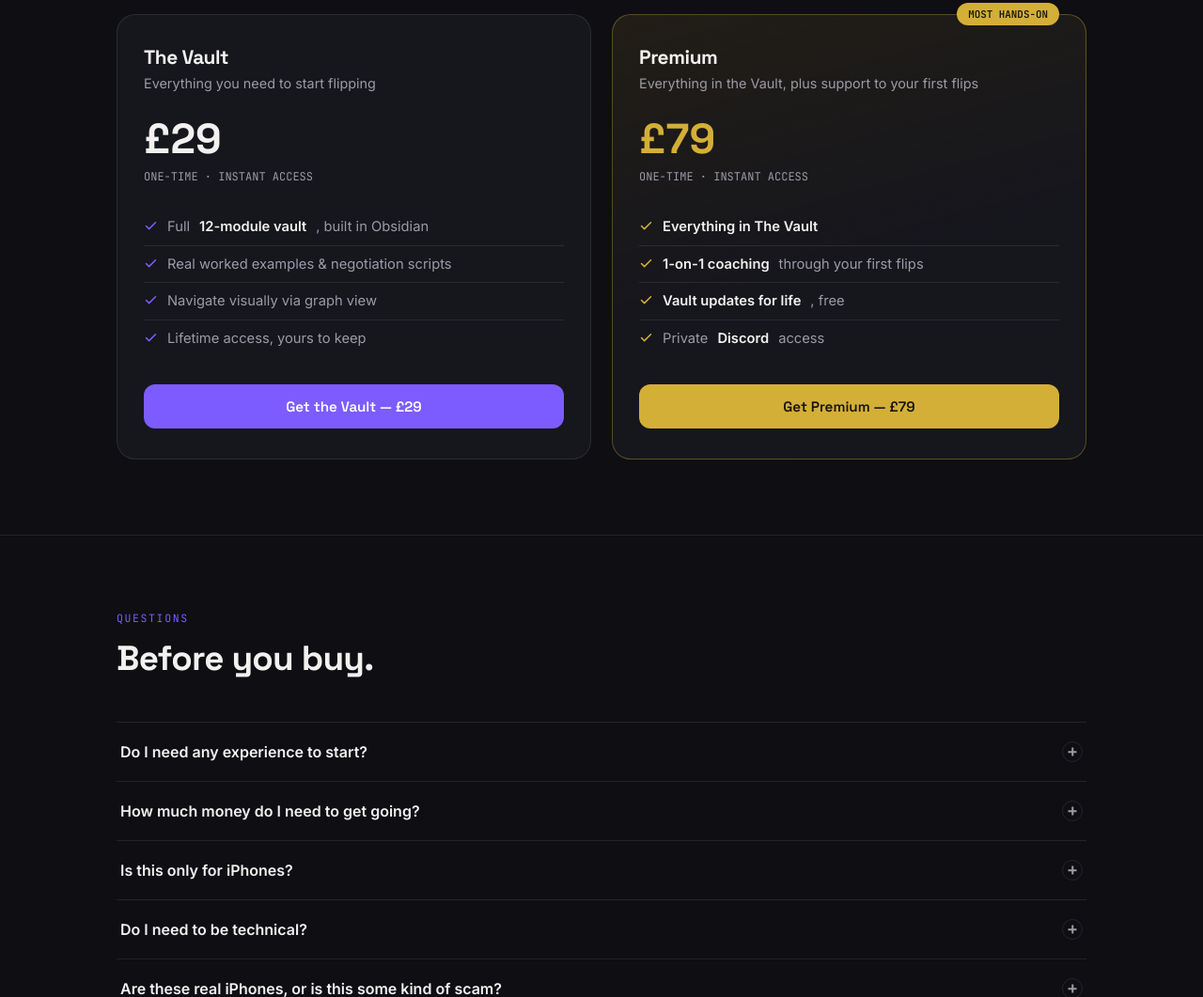
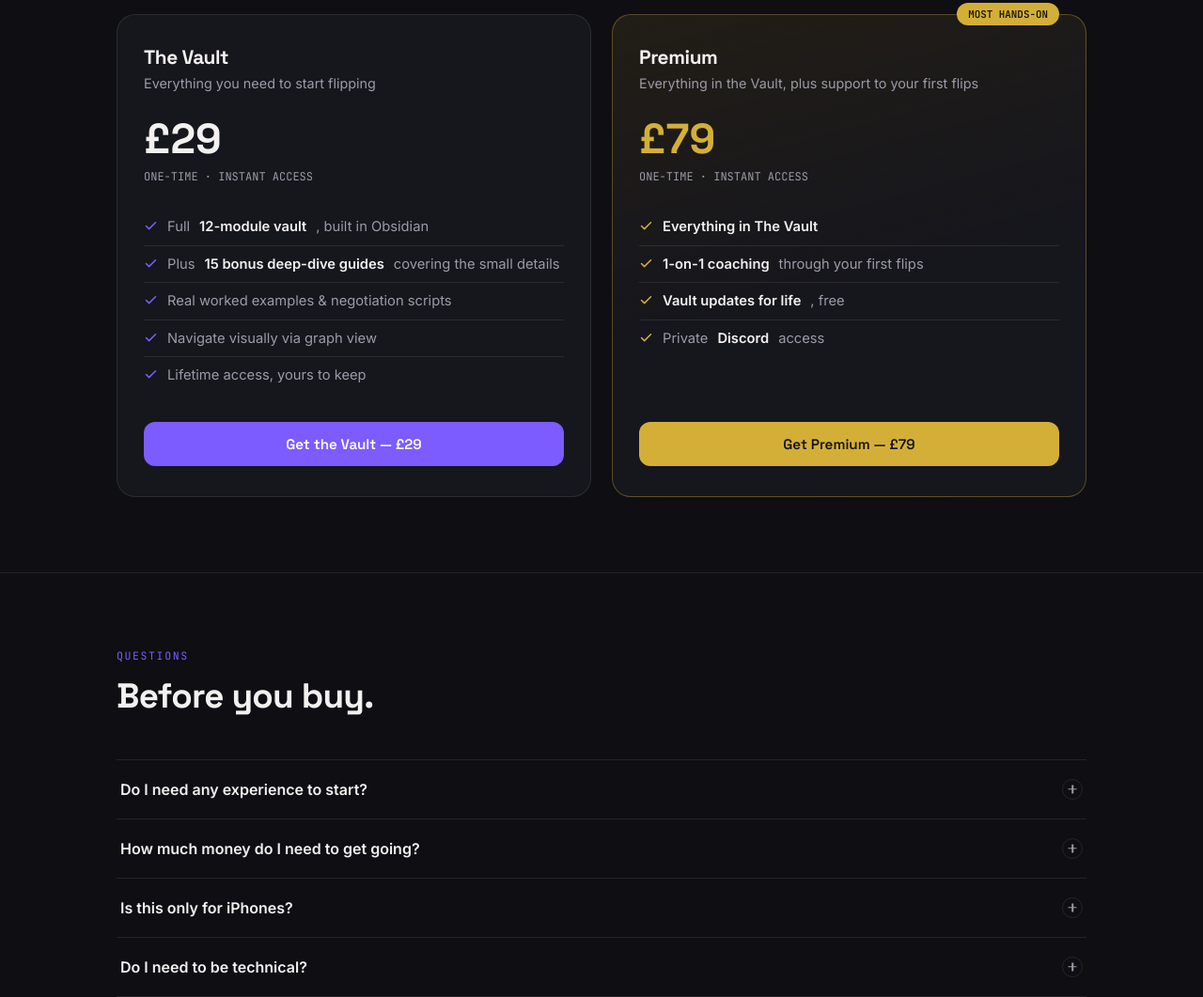
Before and after one commit to iFlip00/iflipper-site, a plain HTML site: page index.html in a window 1280 px wide. Shown: the part 4145-5206 px from the top of the page at 94% size. Drawn offline with Linux system fonts and the light colour scheme.

Commit message:
Add files via upload

```diff
--- a/index.html
+++ b/index.html
@@ -366,6 +366,7 @@
         <div class="price-note">ONE-TIME · INSTANT ACCESS</div>
         <ul class="price-feats">
           <li><svg viewBox="0 0 24 24" fill="none"><path d="M20 6L9 17L4 12" stroke="currentColor" stroke-width="2.4" stroke-linecap="round" stroke-linejoin="round"/></svg> Full <b>12-module vault</b>, built in Obsidian</li>
+          <li><svg viewBox="0 0 24 24" fill="none"><path d="M20 6L9 17L4 12" stroke="currentColor" stroke-width="2.4" stroke-linecap="round" stroke-linejoin="round"/></svg> Plus <b>15 bonus deep-dive guides</b> covering the small details</li>
           <li><svg viewBox="0 0 24 24" fill="none"><path d="M20 6L9 17L4 12" stroke="currentColor" stroke-width="2.4" stroke-linecap="round" stroke-linejoin="round"/></svg> Real worked examples &amp; negotiation scripts</li>
           <li><svg viewBox="0 0 24 24" fill="none"><path d="M20 6L9 17L4 12" stroke="currentColor" stroke-width="2.4" stroke-linecap="round" stroke-linejoin="round"/></svg> Navigate visually via graph view</li>
           <li><svg viewBox="0 0 24 24" fill="none"><path d="M20 6L9 17L4 12" stroke="currentColor" stroke-width="2.4" stroke-linecap="round" stroke-linejoin="round"/></svg> Lifetime access, yours to keep</li>
```
